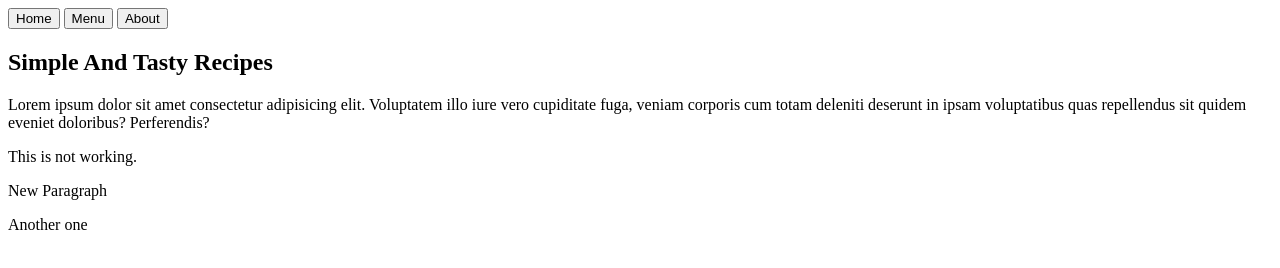
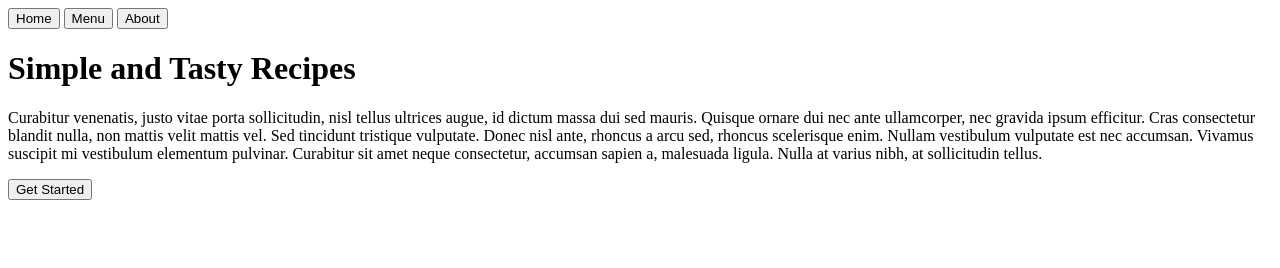
Before and after one commit to tyrone-offshorly/restaurant-page, a website built with webpack: page src/template.html in a window 1280 px wide. Built offline with nearby package versions, Linux system fonts and the light colour scheme.

Commit message:
Transfer html code to index.js

```diff
--- a/src/index.js
+++ b/src/index.js
@@ -1 +1,3 @@
-console.log("Empty");
+import placeContent from "./pages/homepage.js";
+
+placeContent();
--- /dev/null
+++ b/src/pages/homepage.js
@@ -0,0 +1,17 @@
+const placeContent = () => {
+  const content = document.querySelector("#content");
+
+  const heading = document.createElement('h1');
+  const description = document.createElement('p');
+  const btn = document.createElement('button');
+
+  heading.textContent = "Simple and Tasty Recipes";
+  description.textContent = "Curabitur venenatis, justo vitae porta sollicitudin, nisl tellus ultrices augue, id dictum massa dui sed mauris. Quisque ornare dui nec ante ullamcorper, nec gravida ipsum efficitur. Cras consectetur blandit nulla, non mattis velit mattis vel. Sed tincidunt tristique vulputate. Donec nisl ante, rhoncus a arcu sed, rhoncus scelerisque enim. Nullam vestibulum vulputate est nec accumsan. Vivamus suscipit mi vestibulum elementum pulvinar. Curabitur sit amet neque consectetur, accumsan sapien a, malesuada ligula. Nulla at varius nibh, at sollicitudin tellus."
+  btn.textContent = "Get Started";
+
+  content.append(heading);
+  content.append(description);
+  content.append(btn);
+};
+
+export default placeContent;
--- a/src/template.html
+++ b/src/template.html
@@ -14,14 +14,6 @@
     </nav>
   </header>
   <div id="content">
-    <h2>Simple And Tasty Recipes</h2>
-    <p>Lorem ipsum dolor sit amet consectetur adipisicing elit. Voluptatem illo
-       iure vero cupiditate fuga, veniam corporis cum totam deleniti deserunt in
-       ipsam voluptatibus quas repellendus sit quidem eveniet
-       doloribus? Perferendis?</p>
-    <p>This is not working.</p>
-    <p>New Paragraph</p>
-    <p>Another one</p>
   </div>
 
 </body>
```
